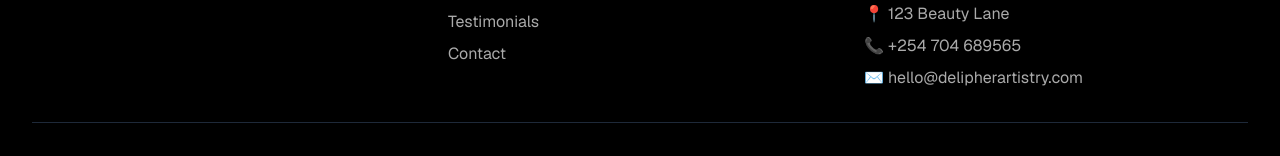
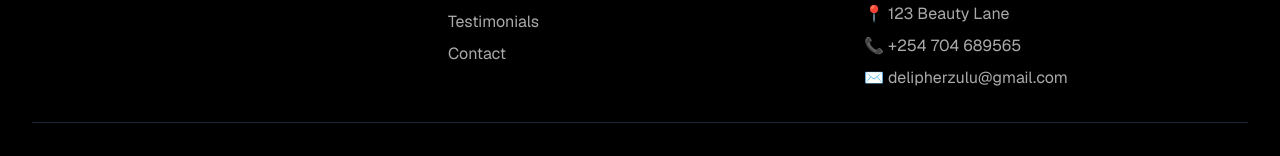
Before and after one commit to Mathews169282/beuty-studio, a Next.js app: page / in a window 1280 px wide. Shown: the part 4236-4392 px from the top of the page. Built offline with nearby package versions, Linux system fonts and the light colour scheme.

Commit message:
Update email to delipherzulu@gmail.com and configure form submission

```diff
--- a/app/page.tsx
+++ b/app/page.tsx
@@ -280,7 +280,11 @@ export default function Home() {
           <p className="text-center text-gray-400 mb-12">
             Ready to transform your look? Fill out the form below to book your appointment
           </p>
-          <form className="bg-black-light border border-gold/30 p-8 rounded-2xl shadow-xl">
+          <form
+            action="https://formsubmit.co/delipherzulu@gmail.com"
+            method="POST"
+            className="bg-black-light border border-gold/30 p-8 rounded-2xl shadow-xl"
+          >
             <div className="grid grid-cols-1 md:grid-cols-2 gap-6 mb-6">
               <div>
                 <label className="block text-white font-semibold mb-2">Full Name *</label>
@@ -401,7 +405,7 @@ export default function Home() {
               <ul className="space-y-2 text-gray-400">
                 <li>📍 123 Beauty Lane</li>
                 <li>📞 +254 704 689565</li>
-                <li>✉️ hello@delipherartistry.com</li>
+                <li>✉️ delipherzulu@gmail.com</li>
               </ul>
             </div>
           </div>
```
